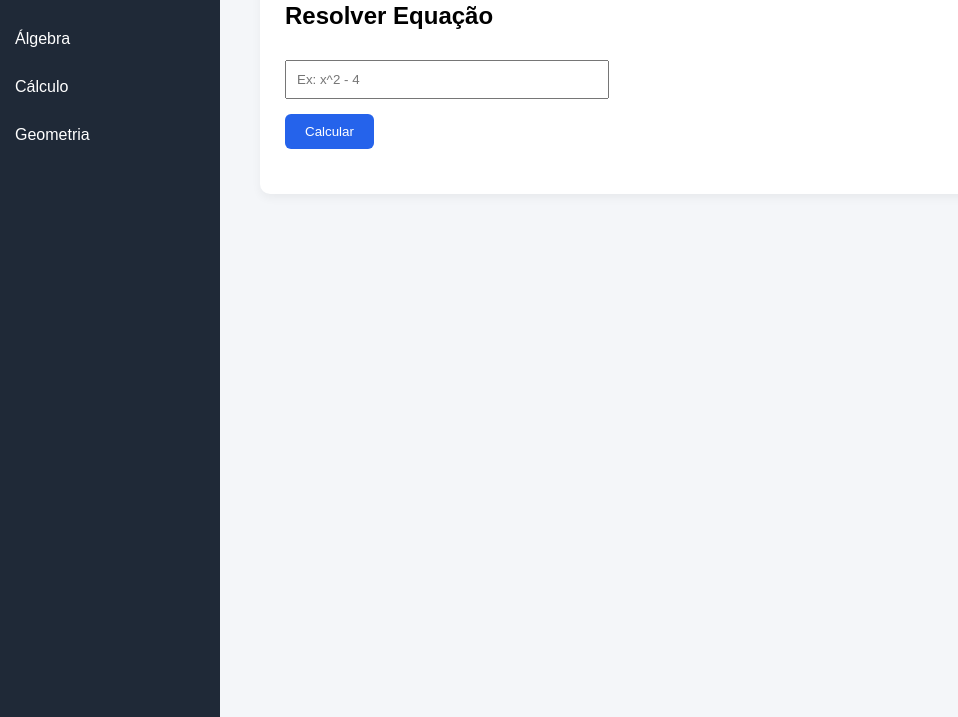
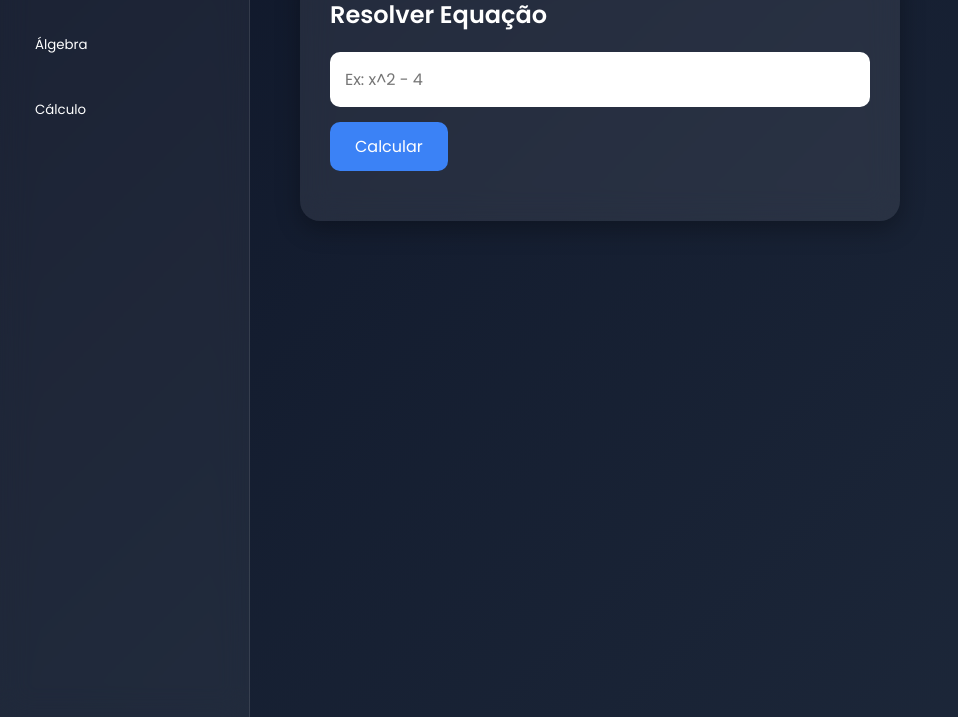
Before and after one commit to cassildobez2-star/bot-estudos, a plain HTML site: page index.html in a window 1280 px wide. Shown: the part 83-800 px from the top of the page, without its empty margins (0-958 px from the left). Drawn offline with Linux system fonts and the light colour scheme.

Commit message:
Update index.html

```diff
--- a/index.html
+++ b/index.html
@@ -3,148 +3,153 @@
 <head>
 <meta charset="UTF-8">
 <title>MatematicaBC</title>
+
+<link href="https://fonts.googleapis.com/css2?family=Poppins:wght@300;400;600&display=swap" rel="stylesheet">
+
 <style>
 
-body {
-    margin: 0;
-    font-family: Arial, sans-serif;
-    background: #f4f6f9;
-    display: flex;
+*{
+    margin:0;
+    padding:0;
+    box-sizing:border-box;
+    font-family:'Poppins',sans-serif;
 }
 
-/* MENU LATERAL */
-.sidebar {
-    width: 220px;
-    height: 100vh;
-    background: #1f2937;
-    color: white;
-    padding-top: 20px;
-    position: fixed;
+body{
+    display:flex;
+    background:linear-gradient(135deg,#0f172a,#1e293b);
+    color:white;
+    min-height:100vh;
 }
 
-.sidebar h2 {
-    text-align: center;
-    margin-bottom: 30px;
+/* SIDEBAR */
+.sidebar{
+    width:250px;
+    background:rgba(255,255,255,0.05);
+    backdrop-filter:blur(15px);
+    padding:30px 20px;
+    border-right:1px solid rgba(255,255,255,0.1);
 }
 
-.sidebar button {
-    width: 100%;
-    padding: 15px;
-    border: none;
-    background: none;
-    color: white;
-    text-align: left;
-    cursor: pointer;
-    font-size: 16px;
+.sidebar h1{
+    font-size:22px;
+    margin-bottom:40px;
+    text-align:center;
 }
 
-.sidebar button:hover {
-    background: #374151;
+.sidebar button{
+    width:100%;
+    padding:15px;
+    margin-bottom:15px;
+    border:none;
+    background:transparent;
+    color:white;
+    text-align:left;
+    border-radius:8px;
+    cursor:pointer;
+    transition:0.3s;
 }
 
-/* CONTEÚDO */
-.content {
-    margin-left: 220px;
-    padding: 40px;
-    flex: 1;
+.sidebar button:hover{
+    background:rgba(255,255,255,0.1);
 }
 
-.secao {
-    display: none;
+/* CONTENT */
+.content{
+    flex:1;
+    padding:50px;
 }
 
-.secao.ativa {
-    display: block;
+.secao{
+    display:none;
+    animation:fade 0.4s ease;
 }
 
-.card {
-    background: white;
-    padding: 25px;
-    border-radius: 10px;
-    box-shadow: 0px 4px 10px rgba(0,0,0,0.05);
+.secao.ativa{
+    display:block;
 }
 
-input {
-    padding: 10px;
-    width: 300px;
-    margin-top: 10px;
+@keyframes fade{
+    from{opacity:0; transform:translateY(10px);}
+    to{opacity:1; transform:translateY(0);}
 }
 
-button.calcular {
-    padding: 10px 20px;
-    margin-top: 15px;
-    background: #2563eb;
-    color: white;
-    border: none;
-    border-radius: 6px;
-    cursor: pointer;
+/* CARD */
+.card{
+    background:rgba(255,255,255,0.08);
+    backdrop-filter:blur(15px);
+    padding:30px;
+    border-radius:20px;
+    max-width:600px;
+    box-shadow:0 8px 25px rgba(0,0,0,0.3);
 }
 
-.resultado {
-    margin-top: 20px;
-    font-weight: bold;
+.card h2{
+    margin-bottom:20px;
+}
+
+input{
+    width:100%;
+    padding:15px;
+    border:none;
+    border-radius:10px;
+    margin-bottom:15px;
+    font-size:16px;
+}
+
+button.calcular{
+    padding:12px 25px;
+    border:none;
+    border-radius:10px;
+    background:#3b82f6;
+    color:white;
+    font-size:16px;
+    cursor:pointer;
+    transition:0.3s;
+}
+
+button.calcular:hover{
+    background:#2563eb;
+}
+
+.resultado{
+    margin-top:20px;
+    font-size:18px;
+    font-weight:600;
 }
 
 </style>
 </head>
+
 <body>
 
 <div class="sidebar">
-    <h2>MatematicaBC</h2>
+    <h1>📘 MatematicaBC</h1>
     <button onclick="mostrarSecao('algebra')">Álgebra</button>
     <button onclick="mostrarSecao('calculo')">Cálculo</button>
-    <button onclick="mostrarSecao('geometria')">Geometria</button>
 </div>
 
 <div class="content">
 
-    <!-- ÁLGEBRA -->
 <div id="algebra" class="secao ativa">
     <div class="card">
         <h2>Resolver Equação</h2>
         <input id="exprAlgebra" placeholder="Ex: x^2 - 4">
-            <br>
-            <button class="calcular" onclick="calcular('equacao','exprAlgebra')">
+        <button class="calcular" onclick="calcular('equacao','exprAlgebra','resAlgebra')">
             Calcular
         </button>
         <div id="resAlgebra" class="resultado"></div>
     </div>
 </div>
 
-    <!-- CÁLCULO -->
 <div id="calculo" class="secao">
     <div class="card">
         <h2>Derivada</h2>
         <input id="exprDerivada" placeholder="Ex: x^2 + 3x">
-            <br>
-            <button class="calcular" onclick="calcular('derivada','exprDerivada')">
+        <button class="calcular" onclick="calcular('derivada','exprDerivada','resDerivada')">
             Calcular
         </button>
         <div id="resDerivada" class="resultado"></div>
-        </div>
-
-        <div class="card" style="margin-top:20px;">
-            <h2>Integral</h2>
-            <input id="exprIntegral" placeholder="Ex: x^2">
-            <br>
-            <button class="calcular" onclick="calcular('integral','exprIntegral')">
-                Calcular
-            </button>
-            <div id="resIntegral" class="resultado"></div>
-        </div>
-    </div>
-
-    <!-- GEOMETRIA -->
-    <div id="geometria" class="secao">
-        <div class="card">
-            <h2>Distância entre dois pontos</h2>
-            <input id="ponto1" placeholder="Ex: 0,0">
-            <input id="ponto2" placeholder="Ex: 3,4">
-            <br>
-            <button class="calcular" onclick="distancia()">
-                Calcular
-            </button>
-            <div id="resGeo" class="resultado"></div>
     </div>
 </div>
 
@@ -152,38 +157,27 @@ button.calcular {
 
 <script>
 
-function mostrarSecao(id) {
-    document.querySelectorAll('.secao').forEach(secao => {
-        secao.classList.remove('ativa');
+function mostrarSecao(id){
+    document.querySelectorAll('.secao').forEach(sec=>{
+        sec.classList.remove('ativa');
     });
     document.getElementById(id).classList.add('ativa');
 }
 
-async function calcular(modo, inputId) {
-    const expressao = document.getElementById(inputId).value;
+async function calcular(modo,inputId,resultadoId){
 
-    const response = await fetch("https://SEU_BACKEND_RAILWAY_URL/calcular", {
-        method: "POST",
-        headers: { "Content-Type": "application/json" },
-        body: JSON.stringify({ modo: modo, expressao: expressao })
+    const expressao=document.getElementById(inputId).value;
+
+    const response=await fetch("https://bot-estudos-production.up.railway.app/calcular",{
+        method:"POST",
+        headers:{"Content-Type":"application/json"},
+        body:JSON.stringify({modo:modo,expressao:expressao})
     });
 
-    const data = await response.json();
+    const data=await response.json();
 
-    document.getElementById("res" + inputId.replace("expr",""))
-        .innerText = data.resultado || data.erro;
-}
-
-function distancia() {
-    const p1 = document.getElementById("ponto1").value.split(",");
-    const p2 = document.getElementById("ponto2").value.split(",");
-
-    const dx = p2[0] - p1[0];
-    const dy = p2[1] - p1[1];
-
-    const dist = Math.sqrt(dx*dx + dy*dy);
-
-    document.getElementById("resGeo").innerText = "Distância: " + dist;
+    document.getElementById(resultadoId).innerText=
+        data.resultado || data.erro;
 }
 
 </script>
```
Lines whose indentation alone changed are shown as unchanged.
